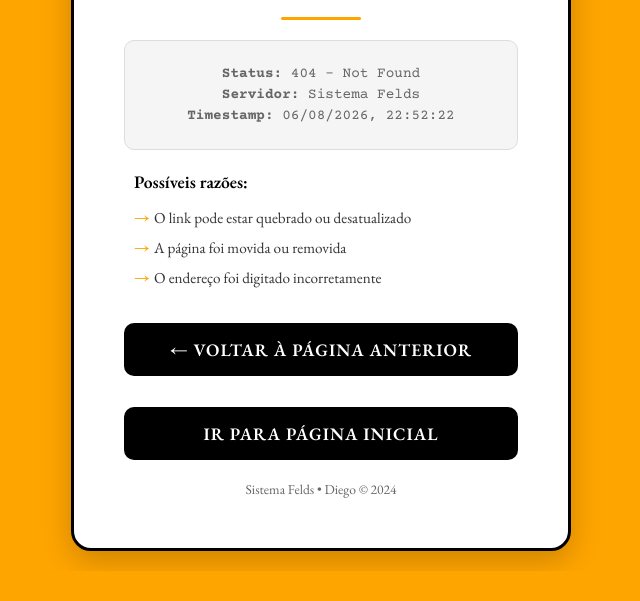
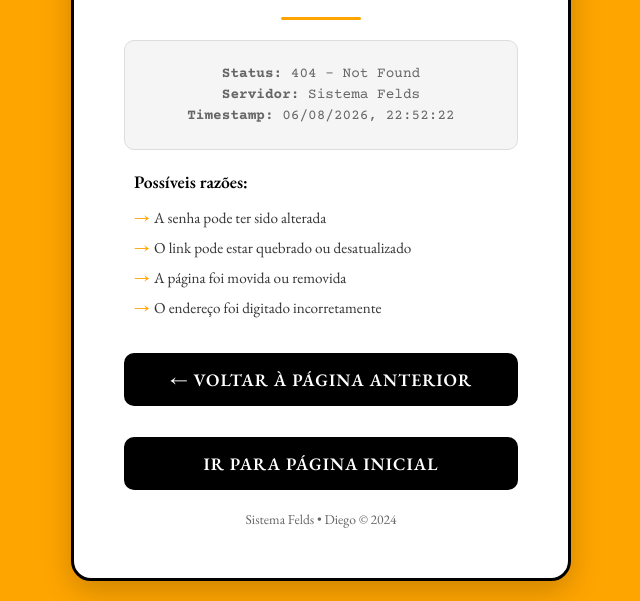
Before and after one commit to Dijj-pixel/dih0felds, a website: page 404.html in a window 1280 px wide. Shown: the part 299-900 px from the top of the page, without its empty margins (319-959 px from the left). Before the commit the page ends 870 px from the top, so only its background shows below. Drawn offline with nearby package versions, Linux system fonts and the light colour scheme.

Commit message:
Add suggestion for password change in 404 page

```diff
--- a/404.html
+++ b/404.html
@@ -191,6 +191,7 @@
         <div class="suggestions">
             <h3>Possíveis razões:</h3>
             <ul>
+                <li>A senha pode ter sido alterada</li>
                 <li>O link pode estar quebrado ou desatualizado</li>
                 <li>A página foi movida ou removida</li>
                 <li>O endereço foi digitado incorretamente</li>
```
